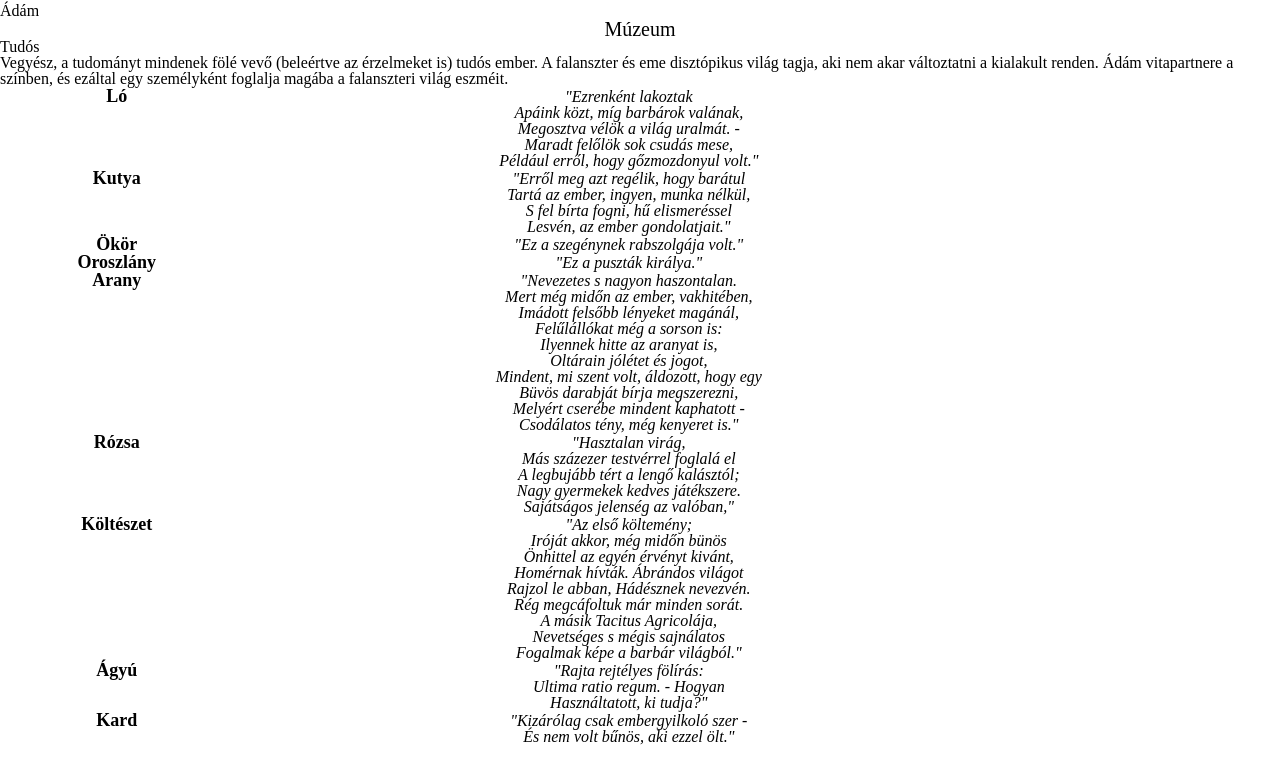
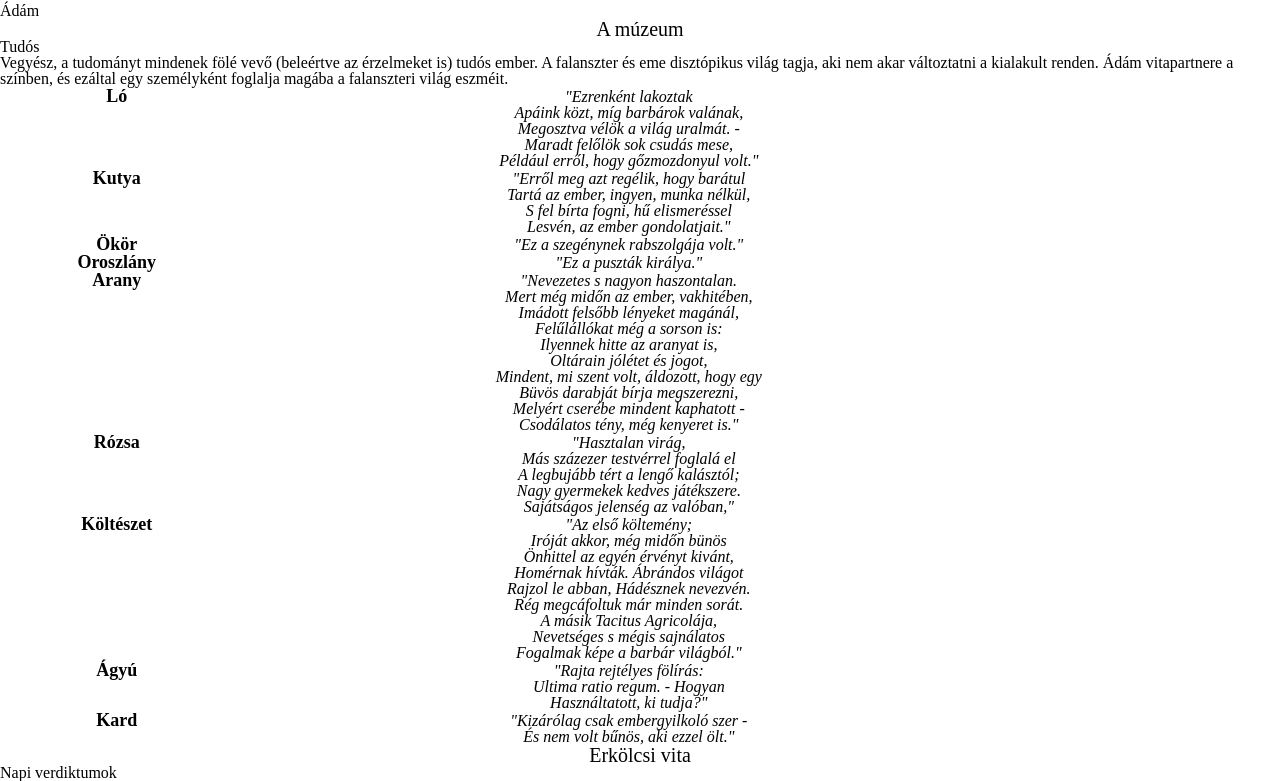
Before and after one commit to KobusSenpai/stage15, a plain HTML site: page index.html in a window 1280 px wide. Shown: the part 37-818 px from the top of the page. Drawn offline with Linux system fonts and the light colour scheme.

Commit message:
Framework update, CSS in very WIP

```diff
--- a/index.html
+++ b/index.html
@@ -19,7 +19,7 @@
 			</p>
 		</div>
 		<div id="section_1">
-			<p class="section-header">Múzeum</p>
+			<p class="section-header">A múzeum</p>
 			<p>Tudós</p>
 			<p>Vegyész, a tudományt mindenek fölé vevő (beleértve az érzelmeket is) tudós ember. A falanszter és eme disztópikus világ tagja, aki nem akar változtatni a kialakult renden. Ádám vitapartnere a színben, és ezáltal egy személyként foglalja magába a falanszteri világ eszméit.</p>
 			<div id="container">
@@ -97,10 +97,11 @@
 			</div>
 		</div>
 		<div id="section_2">
+			<p class="section-header">Erkölcsi vita</p>
 
 		</div>
 		<div id="section_3">
-
+			<p class="seection-header">Napi verdiktumok</p>
 		</div>
 	</div>
 </body>
```
